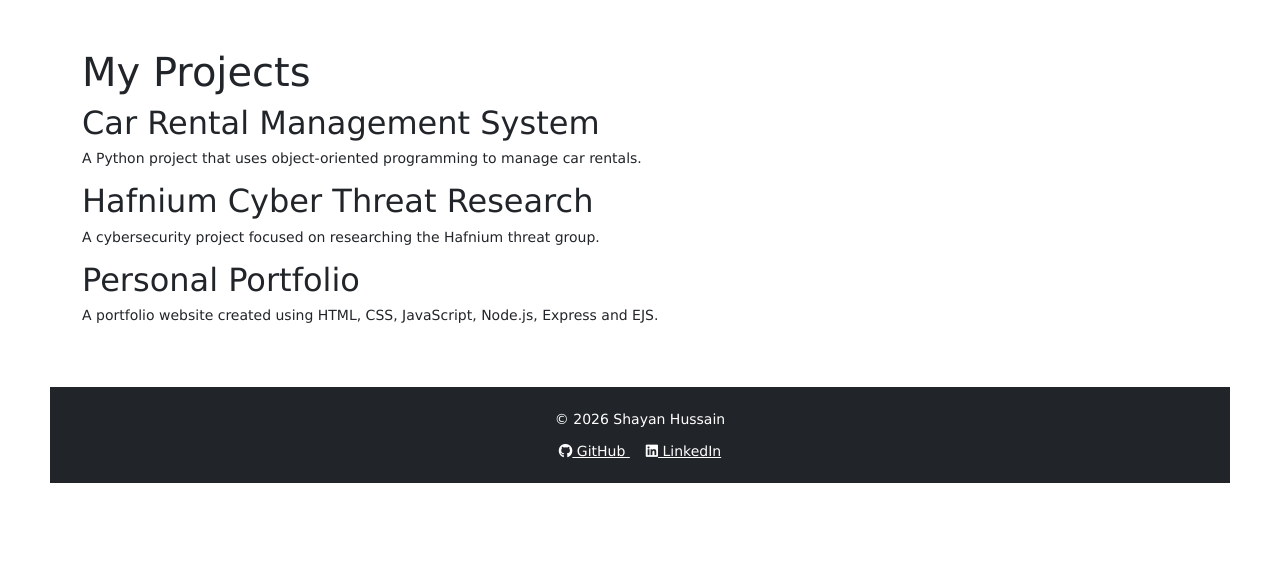
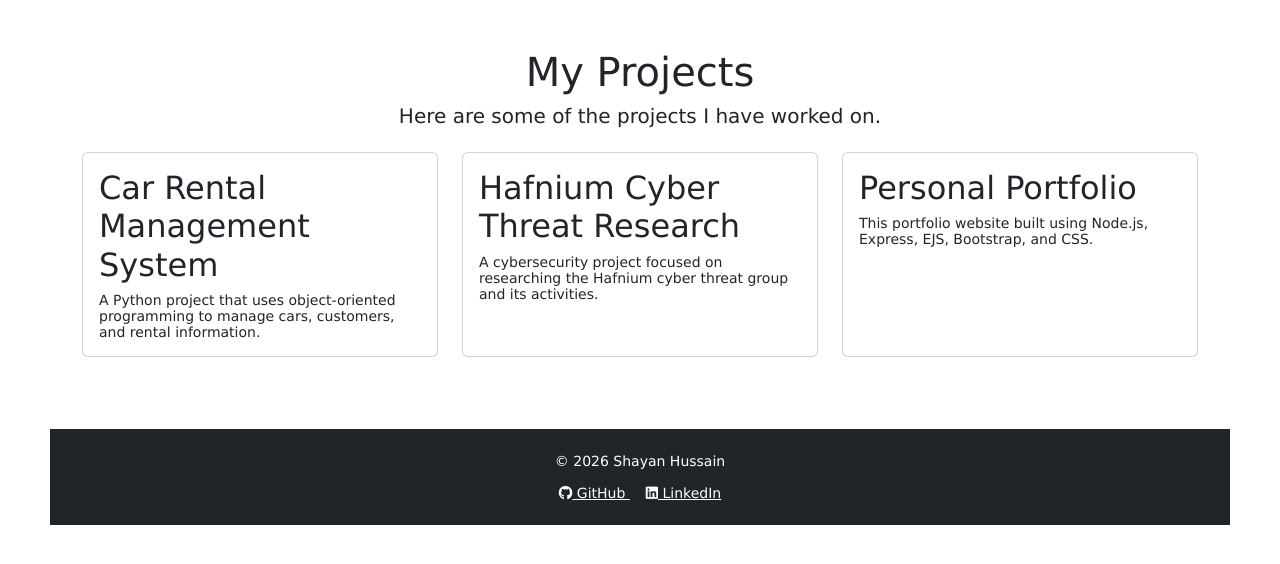
Before and after one commit to shayan1201/infr3120-assignment-02, a Node server app: page /projects in a window 1280 px wide. Shown: the part 100-664 px from the top of the page. Run offline with Node 20, Linux system fonts and the light colour scheme; some libraries are stand-ins or nearby versions.

Commit message:
Complete portfolio EJS pages

```diff
--- a/views/projects.ejs
+++ b/views/projects.ejs
@@ -1,20 +1,49 @@
-<!DOCTYPE html>
-<html>
-<head>
-    <title><%= title %></title>
-</head>
-<body>
+<div class="text-center">
 
     <h1>My Projects</h1>
 
-    <h2>Car Rental Management System</h2>
-    <p>A Python project that uses object-oriented programming to manage car rentals.</p>
+    <p class="lead">
+        Here are some of the projects I have worked on.
+    </p>
 
-    <h2>Hafnium Cyber Threat Research</h2>
-    <p>A cybersecurity project focused on researching the Hafnium threat group.</p>
+</div>
 
-    <h2>Personal Portfolio</h2>
-    <p>A portfolio website created using HTML, CSS, JavaScript, Node.js, Express and EJS.</p>
+<div class="row mt-4">
 
-</body>
-</html>
+    <div class="col-md-4 mb-4">
+        <div class="card h-100">
+            <div class="card-body">
+                <h2 class="card-title">Car Rental Management System</h2>
+                <p class="card-text">
+                    A Python project that uses object-oriented programming
+                    to manage cars, customers, and rental information.
+                </p>
+            </div>
+        </div>
+    </div>
+
+    <div class="col-md-4 mb-4">
+        <div class="card h-100">
+            <div class="card-body">
+                <h2 class="card-title">Hafnium Cyber Threat Research</h2>
+                <p class="card-text">
+                    A cybersecurity project focused on researching the
+                    Hafnium cyber threat group and its activities.
+                </p>
+            </div>
+        </div>
+    </div>
+
+    <div class="col-md-4 mb-4">
+        <div class="card h-100">
+            <div class="card-body">
+                <h2 class="card-title">Personal Portfolio</h2>
+                <p class="card-text">
+                    This portfolio website built using Node.js, Express,
+                    EJS, Bootstrap, and CSS.
+                </p>
+            </div>
+        </div>
+    </div>
+
+</div>
```
Also changed, not shown: views/about.ejs (+26 -9 lines), views/contact.ejs (+40 -9 lines), views/index.ejs (+16 -2 lines).
